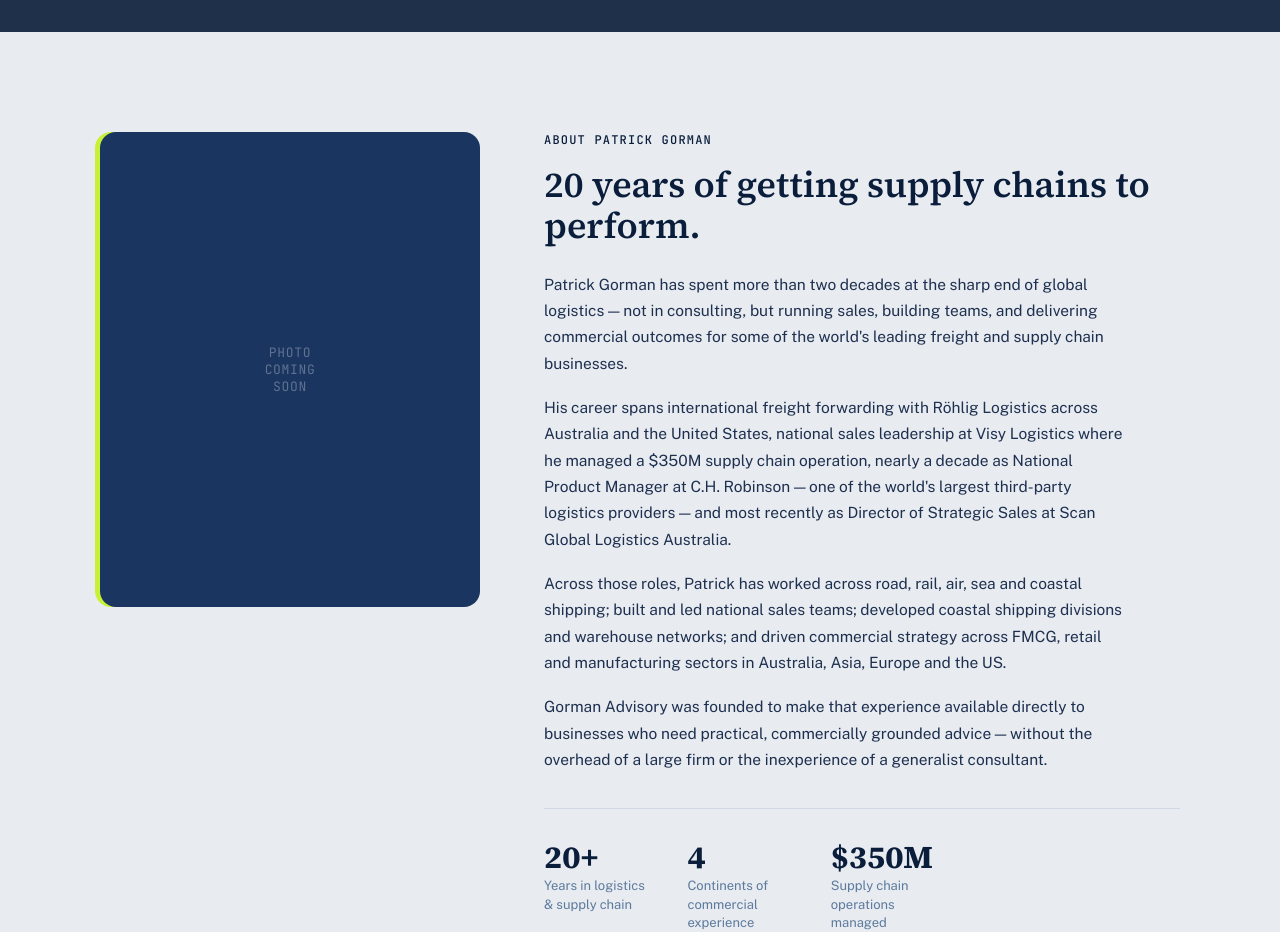
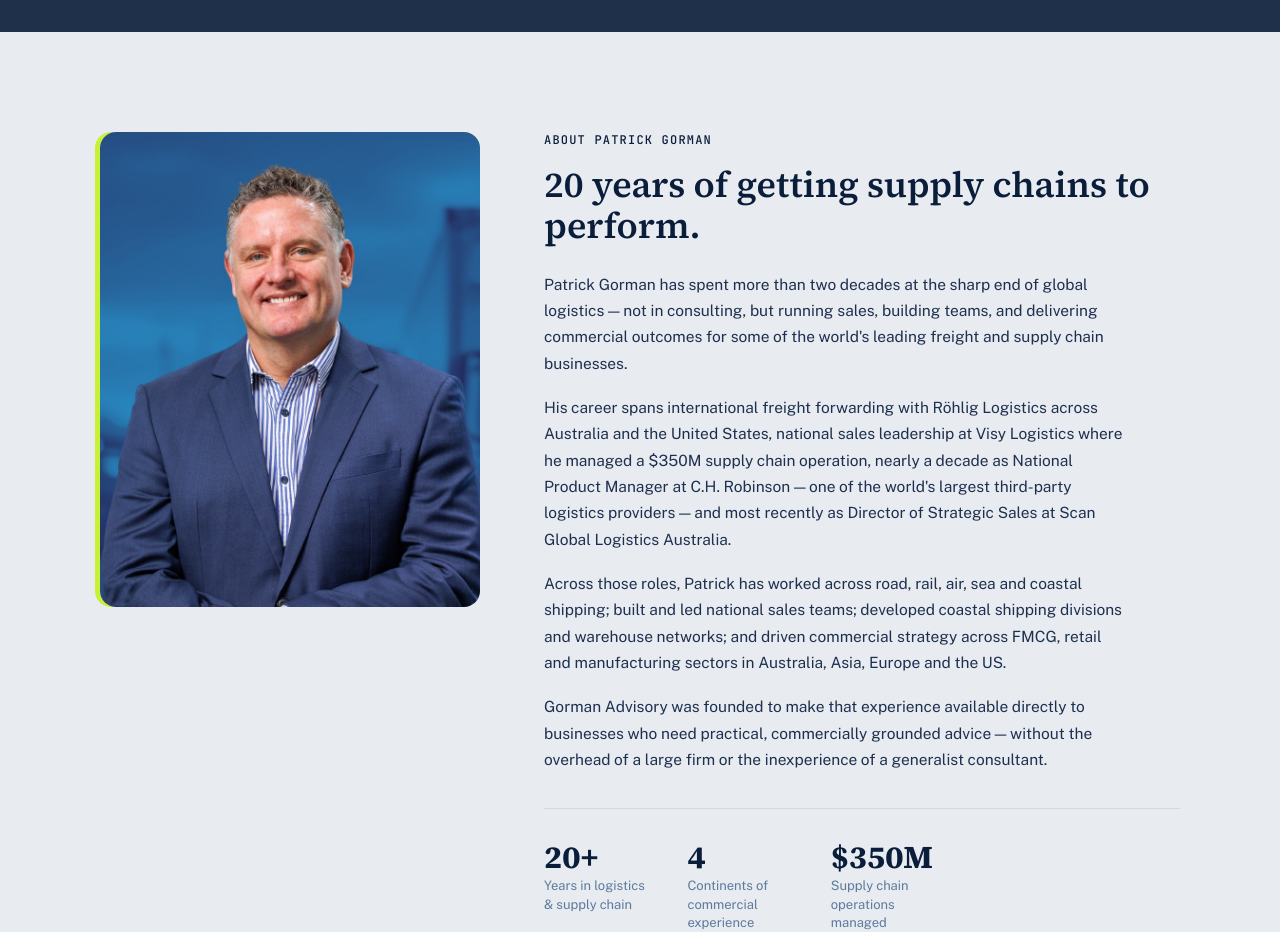
Before and after one commit to aegooding/gorman-advisory, a website: page index.html in a window 1280 px wide. Shown: the part 3700-4632 px from the top of the page. Drawn offline with nearby package versions, Linux system fonts and the light colour scheme; grey boxes are pictures that could not be loaded.

Commit message:
Add Patrick Gorman photo to About section
Replaces the placeholder with the real headshot, resized and
compressed to a web-appropriate size (13.8MB source PNG -> 252KB JPEG).

```diff
--- a/index.html
+++ b/index.html
@@ -420,25 +420,6 @@
     grid-area: text;
   }
 
-  .photo-placeholder {
-    width: 100%;
-    aspect-ratio: 4/5;
-    background: var(--dark-card);
-    border-radius: 16px;
-    box-shadow: -5px 0 0 var(--lime);
-    display: flex;
-    align-items: center;
-    justify-content: center;
-    color: rgba(255,255,255,0.3);
-    font-family: 'JetBrains Mono', monospace;
-    font-size: 13px;
-    text-align: center;
-    letter-spacing: 0.05em;
-    text-transform: uppercase;
-  }
-
-  /* When photo is ready, replace .photo-placeholder with: */
-  /*
   .about-photo {
     width: 100%;
     aspect-ratio: 4/5;
@@ -447,7 +428,6 @@
     border-radius: 16px;
     box-shadow: -5px 0 0 var(--lime);
   }
-  */
 
   .about-header h2 {
     font-family: 'Source Serif 4', serif;
@@ -839,9 +819,7 @@ complexity. Just clear thinking and practical action.</p>
       <h2>20 years of getting supply chains to perform.</h2>
     </div>
     <div class="about-image">
-      <div class="photo-placeholder">
-        <span>Photo<br>coming<br>soon</span>
-      </div>
+      <img class="about-photo" src="assets/images/patrick-gorman.jpg" alt="Patrick Gorman" loading="lazy">
     </div>
     <div class="about-text">
       <p>Patrick Gorman has spent more than two decades at the sharp end of global logistics — not in consulting, but running sales, building teams, and delivering commercial outcomes for some of the world's leading freight and supply chain businesses.</p>
```
Also changed, not shown: assets/images/patrick-gorman.jpg (added).
